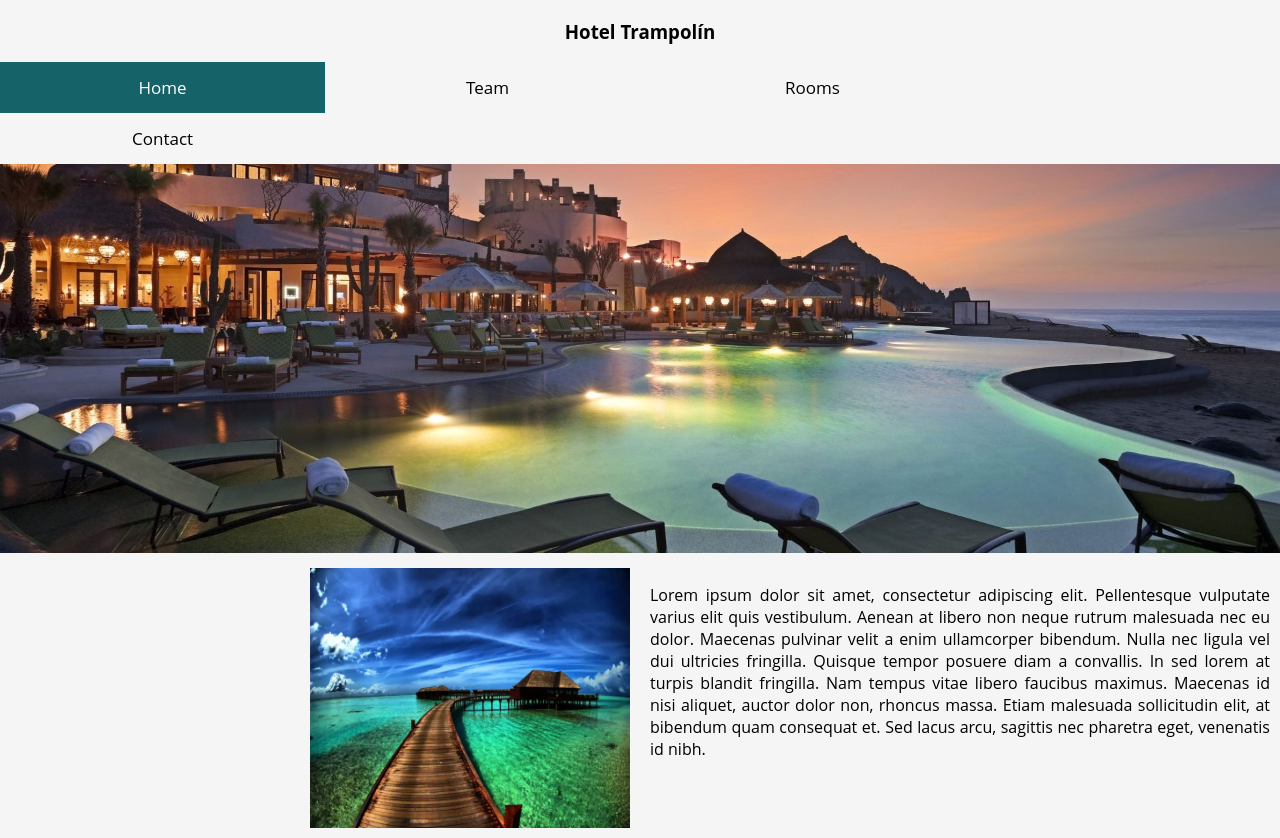
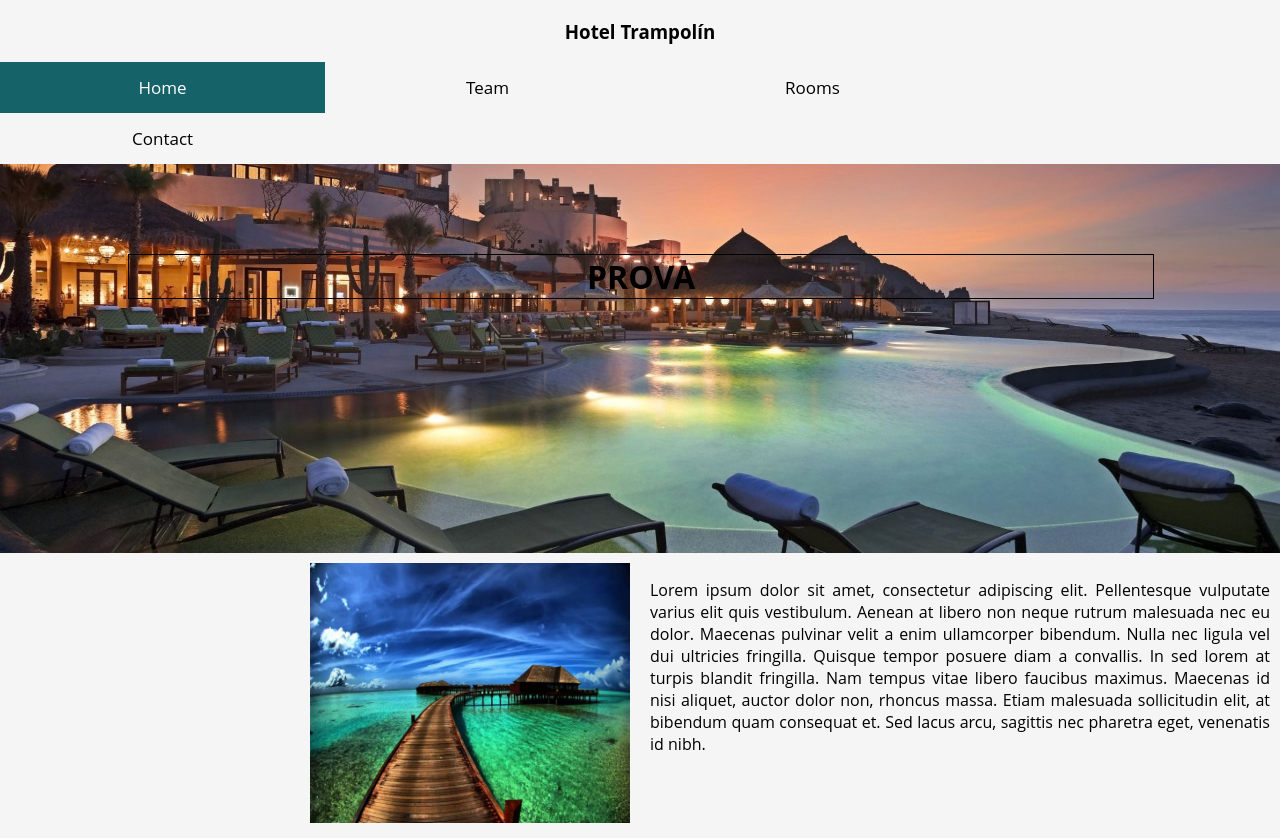
Before and after one commit to agomez1999/GestioHotelera, a PHP site: page /inici.php in a window 1280 px wide. Run offline with PHP 8.4, Linux system fonts and the light colour scheme.

Commit message:
Save before exit

```diff
--- a/Web/inici.php
+++ b/Web/inici.php
@@ -11,6 +11,9 @@
     ?>
     <div class="slider-container">
           <img src="Imatges/foto3.jpg">
+          <div class="slider-form">
+               <h1>PROVA</h1>
+          </div>
     </div>
     <div class="body-container">
           <div class="body-border">
--- a/Web/style.css
+++ b/Web/style.css
@@ -11,6 +11,7 @@ body {
     justify-content: center;
     align-items: center;
     margin: 0px;
+    flex-wrap: wrap;
 }
 
 /* HEADER */
@@ -28,6 +29,7 @@ body {
     margin-bottom: 10px;
     position: fixed;
     top: 0;
+    z-index: 10;
 }
 
 .header-nav {
@@ -61,11 +63,31 @@ body {
 /* PÀGINA 1 - BODY */
 
 .slider-container {
+    display: flex;
+    z-index: 5;
+    align-items: center;
     top: 0
 }
 
 .slider-container img{
     width: 100%;
+    margin: auto;
+}
+
+.slider-form {
+    left: 10%;
+    right: 10%;
+    display: flex;
+    position: absolute;
+    z-index: 1000;
+    width: 80%;
+    margin: 0 auto;
+    border: 1px solid black;
+    background: none;
+}
+
+.slider-form h1 {
+    background: none;
     margin: auto;
 }
 
```
